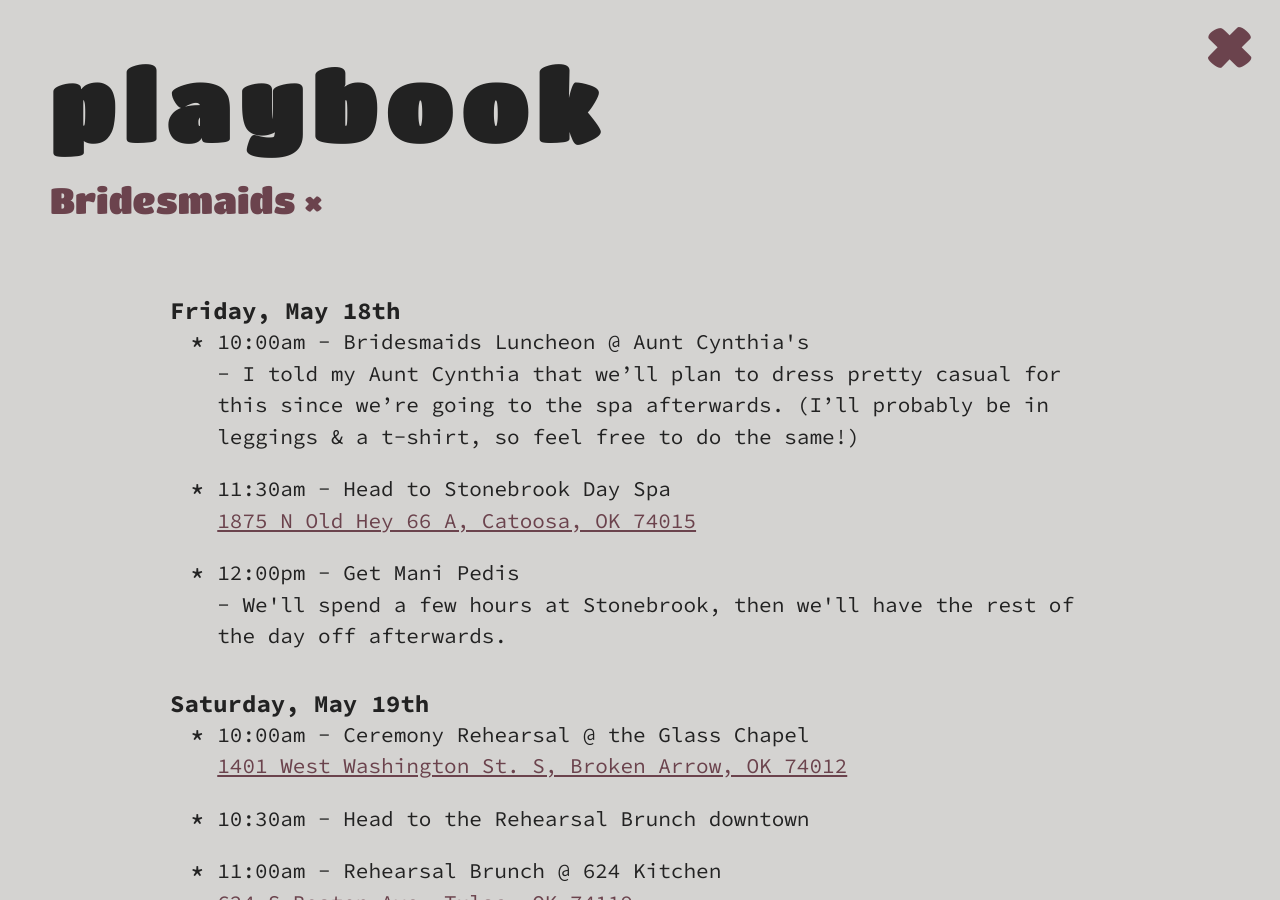
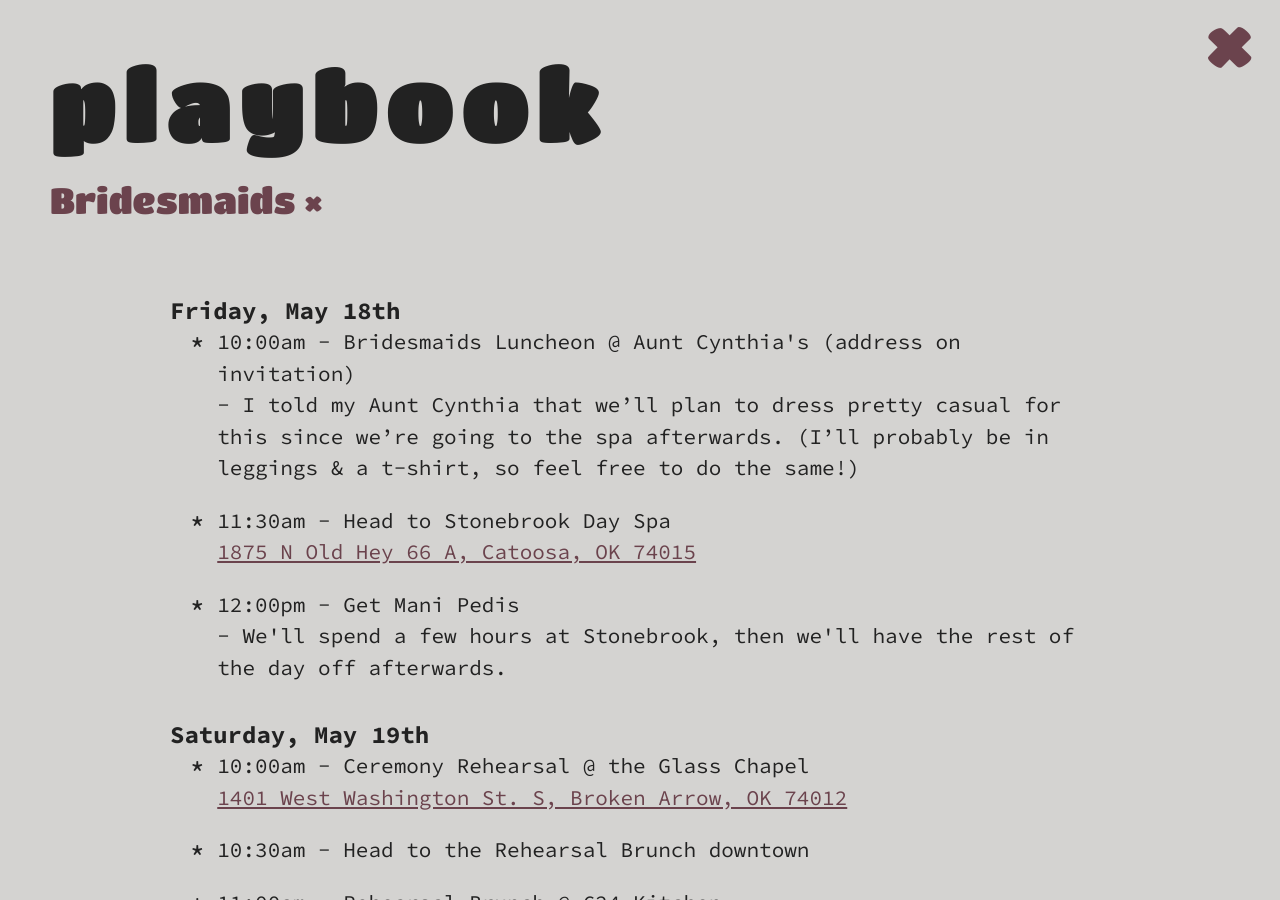
Before and after one commit to grantstandridge/grantstandridge.github.io, a Jekyll site: the page built from _buckets/bridesmaids.markdown, in a window 1280 px wide and 900 px high. Built offline with Jekyll 4.4.1, drawn with Linux system fonts in a browser that asks for light colours.

Commit message:
Updated Bridesmaids

```diff
--- a/_buckets/bridesmaids.markdown
+++ b/_buckets/bridesmaids.markdown
@@ -4,9 +4,9 @@ date: 2018-04-15 18:56:00 -05:00
 Schedule:
 - Parent: Friday, May 18th
   Children:
-  - "10:00am - Bridesmaids Luncheon @ Aunt Cynthia's \n<br>- I told my Aunt Cynthia
-    that we’ll plan to dress pretty casual for this since we’re going to the spa afterwards.
-    (I’ll probably be in leggings & a t-shirt, so feel free to do the same!)"
+  - |-
+    10:00am - Bridesmaids Luncheon @ Aunt Cynthia's (address on invitation)
+    <br>- I told my Aunt Cynthia that we’ll plan to dress pretty casual for this since we’re going to the spa afterwards. (I’ll probably be in leggings & a t-shirt, so feel free to do the same!)
   - "11:30am - Head to Stonebrook Day Spa \n<br> <a href='https://goo.gl/maps/TjbH59EEvjA2'
     target='_blank'>1875 N Old Hey 66 A, Catoosa, OK 74015</a>"
   - "12:00pm - Get Mani Pedis \n<br>- We'll spend a few hours at Stonebrook, then
```
